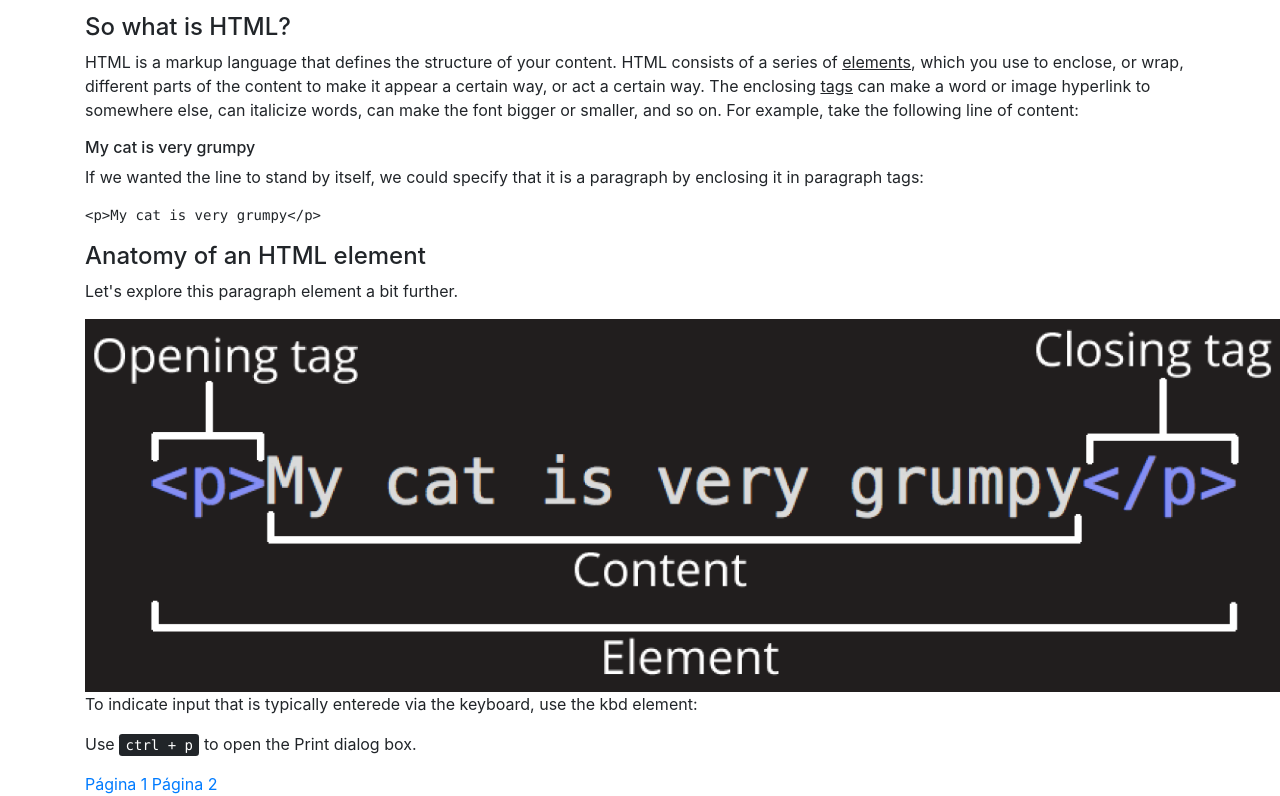
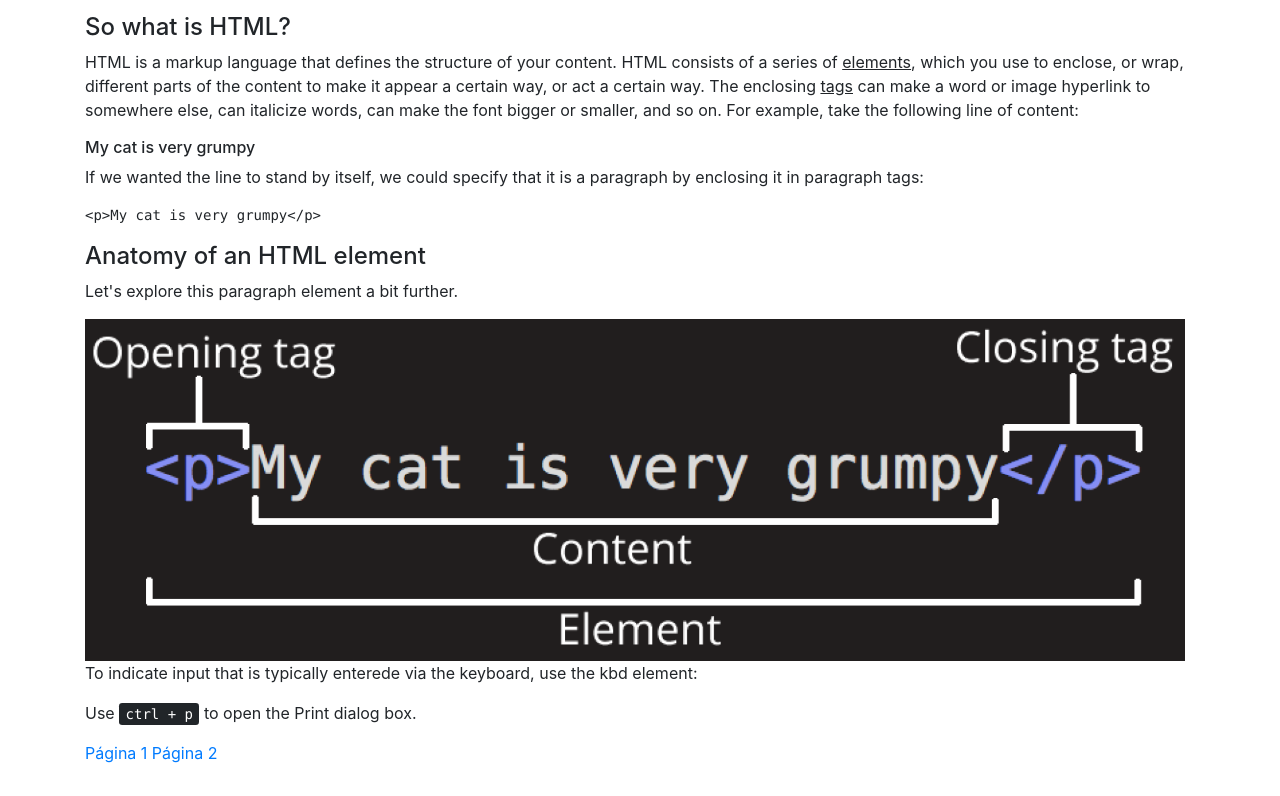
Before and after one commit to CezarHoraIFMT/Bootstrap_Teste, a plain HTML site: page HTMLBasico.html in a window 1280 px wide. Shown: the part 131-927 px from the top of the page. After the commit the page ends 896 px from the top, so only its background shows below. Drawn offline with nearby package versions, Linux system fonts and the light colour scheme.

Commit message:
alteracao 03

```diff
--- a/HTMLBasico.html
+++ b/HTMLBasico.html
@@ -37,7 +37,7 @@ example, take the following line of content:</p>
 <h4>Anatomy of an HTML element</h4>
 
 <p>Let's explore this paragraph element a bit further.</p>
-<img src="Imagem_TAG.png" class="img-responsive" alt="Imagem responsiva" width="1200" \9>
+<img src="Imagem_TAG.png" class="img-responsive" alt="Imagem responsiva" width="1100" \9>
 
 
 <!--- teste -->
```
